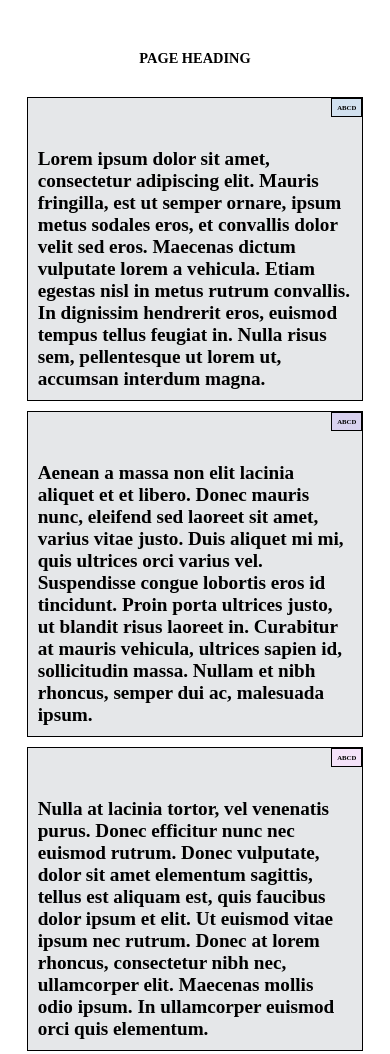
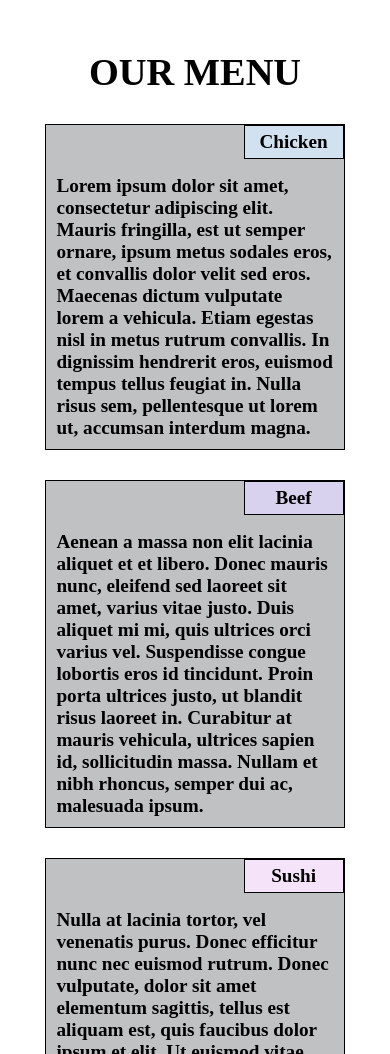
Before and after one commit to Shiristy60/coursera_assignment, a plain HTML site: page index.html in a window 390 px wide. Shown: the top 1054 px of the page. Drawn offline with Linux system fonts and the light colour scheme.

Commit message:
third commit

```diff
--- a/css/index.css
+++ b/css/index.css
@@ -28,25 +28,23 @@ body{
 @media (max-width:767px){
 
 	.section{
-		margin-left:5%;
-		margin-right: 5%;
+		margin-left:10%;
+		margin-right: 10%;
 	}
 
 	.section div div{
-		margin-bottom: 10px;
+		margin-bottom: 30px;
 	}
 
 }
 h1{
 	text-transform: uppercase;
 	text-align: center;
-	font-size: 75%;
 	margin-top: 50px;
 	margin-bottom: 30px;
 }
 
 .section  div  div  .title {
-		font-size:35%;
 		font-weight: 800;
 		position: absolute;
 		top:0;
@@ -55,6 +53,8 @@ h1{
 		background-color: pink;
 		border: 1px solid black;
 		padding: 5px;
+		width:100px;
+		text-align: center;
 	}
 
 .section  div  div{
@@ -71,7 +71,7 @@ h1{
 }
 
 .col1, .col2, .col3{
-	background-color: #E5E7E9;
+	background-color: #BFC1C3;
 	position: relative;
 }
 
--- a/index.html
+++ b/index.html
@@ -6,19 +6,19 @@
 	<link rel="stylesheet" type="text/css" href="css/index.css">
 </head>
 <body>
-	<h1>PAGE HEADING</h1>
+	<h1>OUR MENU</h1>
 	<div class="section">
 		<div class="row">
 			<div class="col1">
-				<div class="title">ABCD</div>
+				<div class="title">Chicken</div>
 				Lorem ipsum dolor sit amet, consectetur adipiscing elit. Mauris fringilla, est ut semper ornare, ipsum metus sodales eros, et convallis dolor velit sed eros. Maecenas dictum vulputate lorem a vehicula. Etiam egestas nisl in metus rutrum convallis. In dignissim hendrerit eros, euismod tempus tellus feugiat in. Nulla risus sem, pellentesque ut lorem ut, accumsan interdum magna.
 			</div>
 			<div class="col2">
-				<div class="title">ABCD</div>
+				<div class="title">Beef</div>
 				Aenean a massa non elit lacinia aliquet et et libero. Donec mauris nunc, eleifend sed laoreet sit amet, varius vitae justo. Duis aliquet mi mi, quis ultrices orci varius vel. Suspendisse congue lobortis eros id tincidunt. Proin porta ultrices justo, ut blandit risus laoreet in. Curabitur at mauris vehicula, ultrices sapien id, sollicitudin massa. Nullam et nibh rhoncus, semper dui ac, malesuada ipsum.
 			</div>
 			<div class="col3">
-				<div class="title">ABCD</div>
+				<div class="title">Sushi</div>
 				Nulla at lacinia tortor, vel venenatis purus. Donec efficitur nunc nec euismod rutrum. Donec vulputate, dolor sit amet elementum sagittis, tellus est aliquam est, quis faucibus dolor ipsum et elit. Ut euismod vitae ipsum nec rutrum. Donec at lorem rhoncus, consectetur nibh nec, ullamcorper elit. Maecenas mollis odio ipsum. In ullamcorper euismod orci quis elementum.
 			</div>
 		</div>
```
